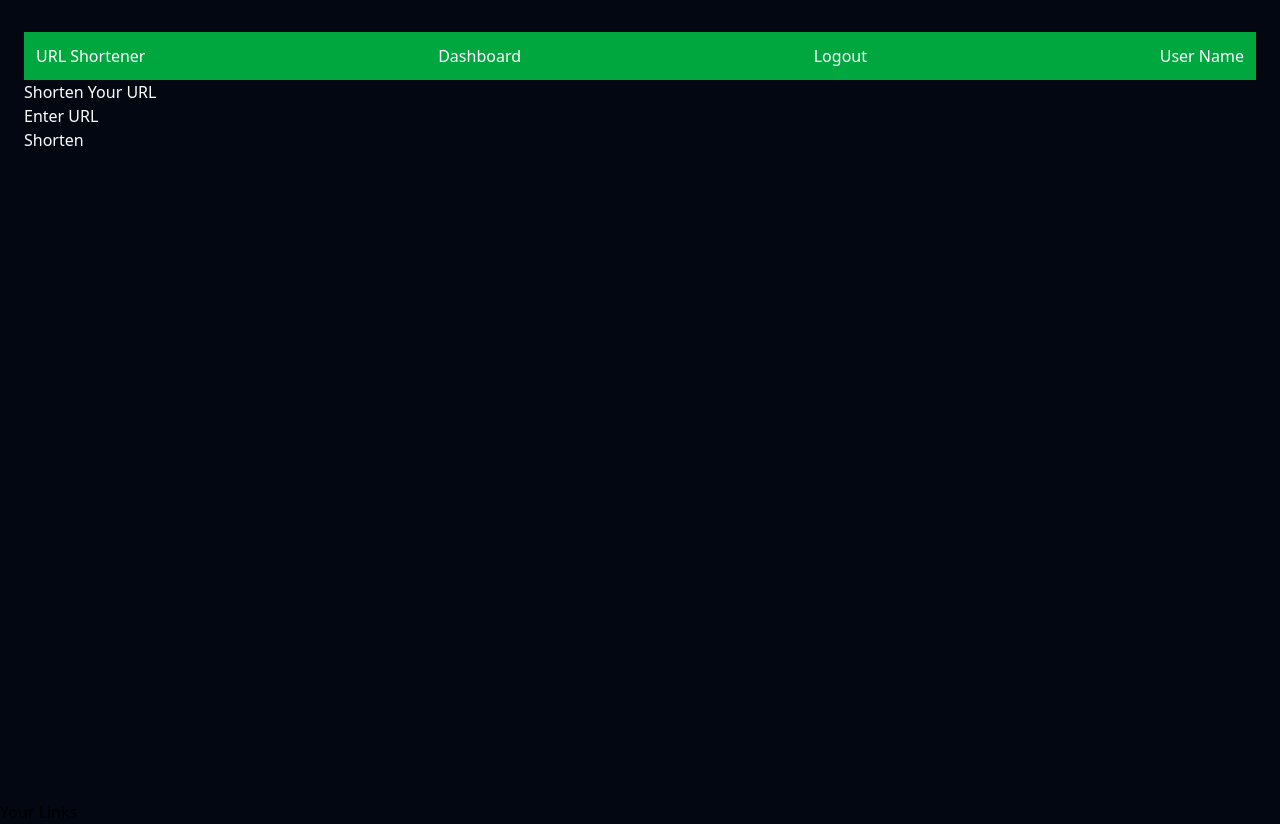
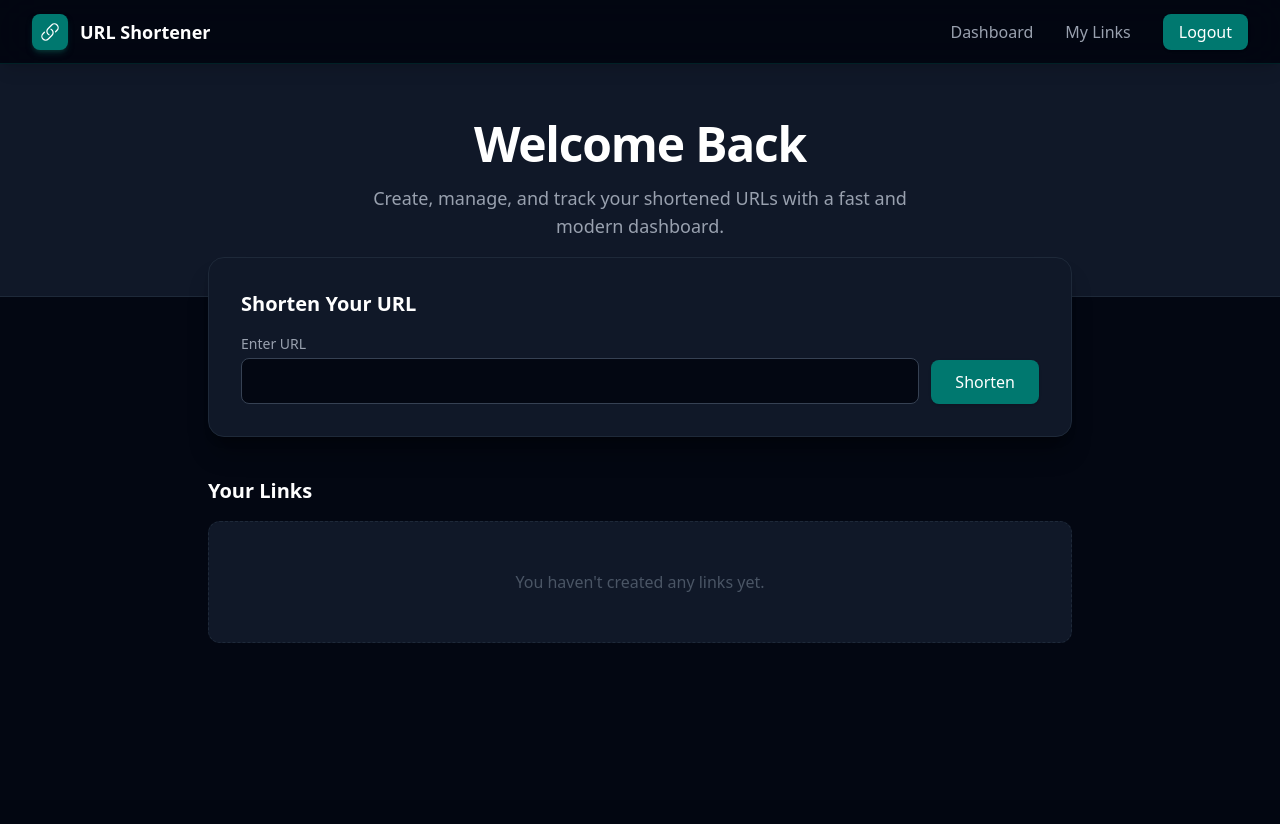
Before and after one commit to zaryabdar/URL-Shortener, a Flask app: page / in a window 1280 px wide. After the commit the page ends 643 px from the top, so only its background shows below. Run offline with Flask 3, Linux system fonts and the light colour scheme; the visitor is signed in with stand-in values (Sample User, id 1); data that the repository does not hold is empty.

Commit message:
Works on DashBoard Styling

```diff
--- a/templates/base.html
+++ b/templates/base.html
@@ -15,30 +15,26 @@
 </head>
 
 <body class="bg-gray-950 box-border">
-    <div class="fixed top-5 right-5 z-50 space-y-3">
+    <div class="fixed top-20 right-5 z-[60] space-y-3 max-w-xs">
     {% with messages = get_flashed_messages(with_categories=True) %}
     {% if messages %}
-
     {% for category, message in messages %}
-        <div class="px-5 py-3 rounded-xl shadow-lg font-medium
+    <div class="px-5 py-3 rounded-xl shadow-lg shadow-black/30 font-medium border text-sm
         {% if category == 'success' %}
-                bg-green-600
+            bg-teal-950 text-teal-300 border-teal-800/50
         {% elif category == 'danger' %}
-                bg-red-700
+            bg-red-950 text-red-300 border-red-900/50
         {% elif category == 'warning' %}
-                bg-yellow-400 text-black-2
+            bg-yellow-950 text-yellow-300 border-yellow-900/50
         {% else %}
-                bg-blue-900
+            bg-gray-800 text-gray-300 border-gray-700
         {% endif %}
         ">
-            {{message}}
+        {{ message }}
     </div>
-
     {% endfor %}
-
     {% endif %}
     {% endwith %}
-
 </div>
 
     {% block body %}
--- a/templates/dashboard.html
+++ b/templates/dashboard.html
@@ -1,56 +1,122 @@
 {% extends 'base.html' %} {% block body %}
 
-<div class=" text-white min-h-screen mx-auto px-6 py-8">
-  <nav class=" w-full sticky top-0 text-white flex items-center justify-between bg-green-600 p-3 ">
-  <p>URL Shortener</p>
-  <p>Dashboard</p>
+<div class="bg-gray-950 min-h-screen">
 
-<a href="{{url_for('auth.logout')}}"> Logout</a>
-<p>User Name</p>
-</nav>
-<div class="">
-    <div class=">
-        <div class="">
-          <h1 class="">Shorten Your URL</h1>
-          <form method="POST">
-            {{form.hidden_tag()}}
-            <div>{{form.original_url.label(class="form-label")}} {{form.original_url()}}</div>
-            <div>{{form.submit()}}</div>
-          </form>
+  <!-- Navbar -->
+  <nav class="w-full h-16 sticky top-0 z-50 bg-gray-950/70 backdrop-blur-xl border-b border-teal-800/30 shadow-lg px-8 flex items-center justify-between">
+    <div class="flex items-center gap-3">
+      <div class="w-9 h-9 rounded-lg bg-teal-700 flex items-center justify-center shadow-md shadow-teal-900/50">
+        <svg xmlns="http://www.w3.org/2000/svg" fill="none" viewBox="0 0 24 24" stroke-width="1.5"
+          stroke="white" class="size-5">
+            <path stroke-linecap="round" stroke-linejoin="round"
+             d="M13.19 8.688a4.5 4.5 0 0 1 1.242 7.244l-4.5 4.5a4.5 4.5 0 0 1-6.364-6.364l1.757-1.757m13.35-.622 1.757-1.757a4.5 4.5 0 0 0-6.364-6.364l-4.5 4.5a4.5 4.5 0 0 0 1.242 7.244" />
+        </svg>
+      </div>
+      <p class="font-bold text-white text-lg">URL Shortener</p>
+    </div>
+    <div class="flex items-center gap-8 font-medium text-gray-400">
+      <a href="" class="hover:text-teal-400 transition-colors">Dashboard</a>
+      <a href="" class="hover:text-teal-400 transition-colors">My Links</a>
+      <a href="{{ url_for('auth.logout') }}"
+        class="rounded-lg bg-teal-700 hover:bg-teal-600 text-white py-1.5 px-4
+               transition-all duration-200 cursor-pointer hover:-translate-y-0.5 shadow-sm">
+        Logout
+      </a>
+    </div>
+  </nav>
+
+  <!-- Hero -->
+  <div class="flex flex-col items-center justify-center gap-4 py-14 px-4 text-center bg-gray-900 border-b border-gray-800">
+    <h1 class="text-4xl sm:text-5xl font-bold tracking-tight text-white">Welcome Back</h1>
+    <p class="text-lg font-medium text-gray-400 max-w-xl">
+      Create, manage, and track your shortened URLs with a fast and modern dashboard.
+    </p>
+  </div>
+
+  <div class="max-w-4xl mx-auto px-4 -mt-10 pb-16">
+
+    <!-- Shorten form card -->
+    <div class="bg-gray-900 rounded-2xl shadow-xl shadow-black/30 border border-gray-800 p-6 sm:p-8">
+      <h2 class="text-xl font-bold text-white mb-4">Shorten Your URL</h2>
+      <form method="POST" class="flex flex-col sm:flex-row gap-3">
+        {{ form.hidden_tag() }}
+        <div class="flex-1">
+          {{ form.original_url.label(class="block text-sm font-medium text-gray-400 mb-1") }}
+          {{ form.original_url(class="w-full rounded-lg border border-gray-700 bg-gray-950 px-4 py-2.5 text-white placeholder-gray-500
+                focus:outline-none focus:ring-2 focus:ring-teal-600 focus:border-transparent transition") }}
         </div>
+        <div class="flex items-end">
+          {{ form.submit(class="w-full sm:w-auto rounded-lg bg-teal-700 hover:bg-teal-600 text-white
+                font-medium py-2.5 px-6 transition-all duration-200 cursor-pointer hover:-translate-y-0.5 shadow-sm") }}
+        </div>
+      </form>
     </div>
+
+    <!-- Links list -->
+    <div class="mt-10">
+      <h2 class="text-xl font-bold text-white mb-4">Your Links</h2>
+
+      <div class="flex flex-col gap-4">
+        {% for link in links %}
+        <div class="bg-gray-900 rounded-xl border border-gray-800 shadow-md shadow-black/20 hover:border-teal-800/50 transition-colors p-5 flex flex-col gap-3">
+
+          <div class="flex flex-col sm:flex-row sm:items-center sm:justify-between gap-2">
+            <p class="text-gray-200 font-medium truncate">
+              <span class="text-gray-500 font-normal">Original URL:</span>
+              {{ link.original_url }}
+            </p>
+            <span class="text-xs font-semibold text-teal-400 bg-teal-950 border border-teal-800/50 rounded-full px-3 py-1 w-fit">
+              {{ link.click_count }} clicks
+            </span>
+          </div>
+
+          <div class="flex flex-wrap items-center gap-x-6 gap-y-1 text-sm text-gray-500">
+            <p>Short Code: <span class="font-mono text-gray-300">{{ link.short_code }}</span></p>
+            <p>Created: {{ link.created_at.strftime("%d-%b-%Y %I:%M %p") }}</p>
+          </div>
+
+          <div class="flex items-center justify-between gap-3 pt-3 border-t border-gray-800">
+            <a
+              id="url{{ link.id }}"
+              href="{{ url_for('main.redirect_to_url', short_code=link.short_code, _external=True) }}"
+              class="text-teal-400 hover:text-teal-300 underline underline-offset-2 truncate"
+            >
+              {{ url_for('main.redirect_to_url', short_code=link.short_code, _external=True) }}
+            </a>
+
+            <div class="flex items-center gap-2 shrink-0">
+              <button
+                type="button"
+                onclick="copylink('url{{ link.id }}', this)"
+                class="rounded-lg border border-gray-700 text-gray-300 hover:bg-gray-800
+                       text-sm font-medium py-1.5 px-3 transition-colors"
+              >
+                Copy
+              </button>
+
+              <form method="POST" action="{{ url_for('main.delete_url', link_id=link.id) }}">
+                <button
+                  type="submit"
+                  class="rounded-lg bg-red-950 text-red-400 hover:bg-red-900 border border-red-900/50
+                         text-sm font-medium py-1.5 px-3 transition-colors"
+                >
+                  Delete
+                </button>
+              </form>
+            </div>
+          </div>
+
+        </div>
+        {% else %}
+        <div class="text-center py-12 text-gray-600 bg-gray-900 rounded-xl border border-dashed border-gray-800">
+          You haven't created any links yet.
+        </div>
+        {% endfor %}
+      </div>
+    </div>
+
+  </div>
 </div>
-<h2>Your Links</h2>
-{% for link in links %}
-<div>
-  <p>Original URL : {{ link.original_url }}</p>
-  <p>Short Code : {{ link.short_code }}</p>
-  <p>Clicks: {{ link.click_count }}</p>
-  <p>
-   Created At : {{ link.created_at.strftime("%d-%b-%Y %I:%M %p") }}
-    </p>
-
-  <a
-    id="url{{ link.id }}" href="{{ url_for('main.redirect_to_url', short_code=link.short_code, _external=True) }}"
-  >
-    {{ url_for('main.redirect_to_url', short_code=link.short_code,
-    _external=True) }}
-  </a>
-  <button type="button" onclick="copylink('url{{link.id}}',this)">
-    Copy
-  </button>
-</div>
-<form method="POST" action="{{url_for('main.delete_url',link_id=link.id)}}">
-  <div>
-    <button type="submit">Delete</button>
-  </div>
-</form>
-{% endfor %}
-
-</div>
-
-
-
 
 <script>
   function copylink(id, button) {
@@ -58,10 +124,11 @@
 
     navigator.clipboard.writeText(link.href);
 
-    button.textContent  = "Copied ";
+    const original = button.textContent;
+    button.textContent = "Copied";
 
     setTimeout(() => {
-      button.textContent  = "Copy";
+      button.textContent = original;
     }, 2000);
   }
 </script>
```
Lines whose indentation alone changed are shown as unchanged.
